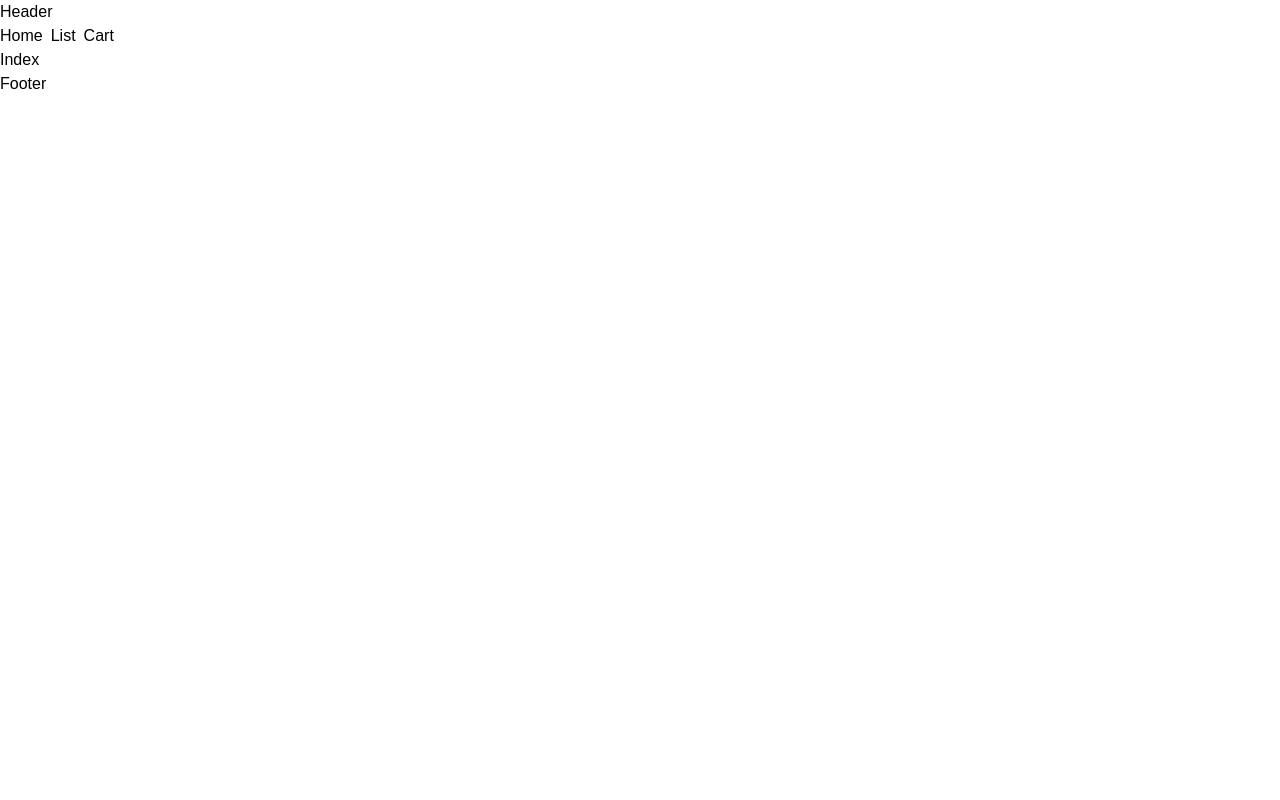
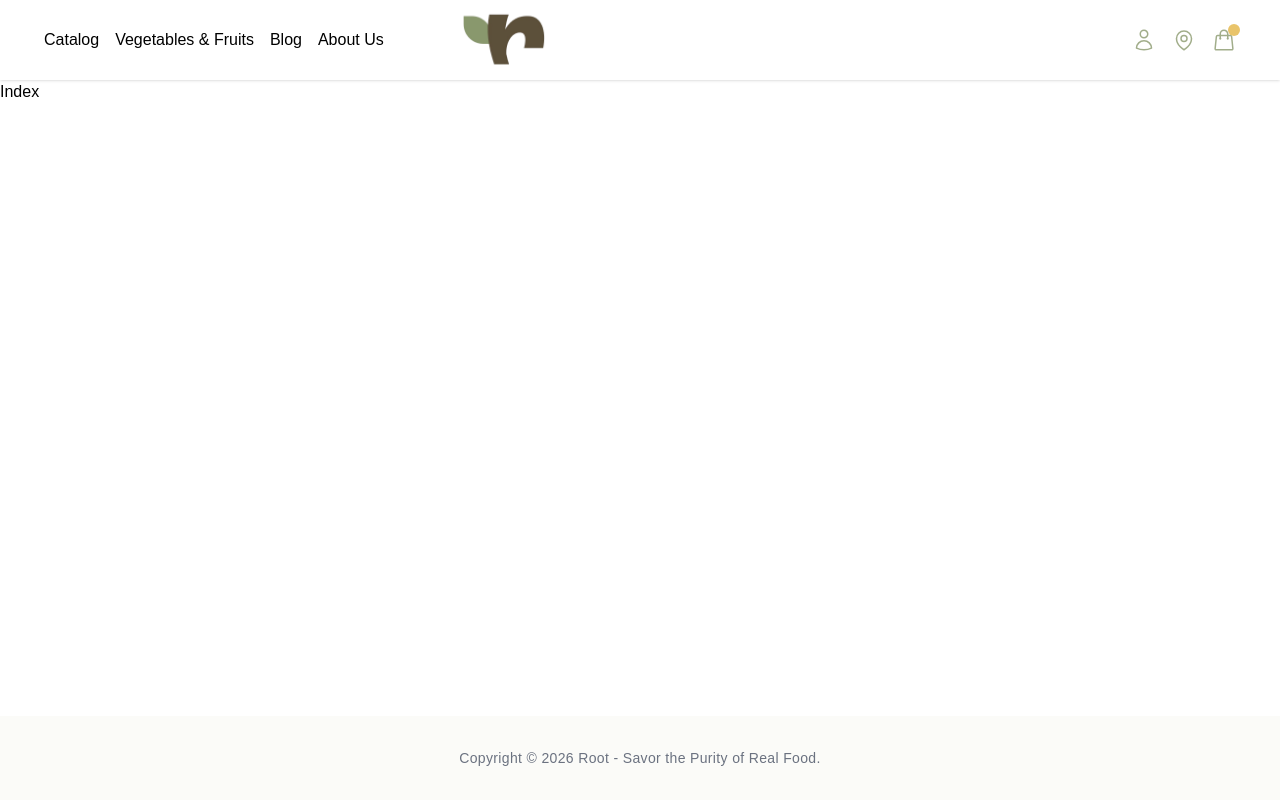
Before and after one commit to pengpon/react-training-2025, a React (Vite) app in the folder week5/: page / in a window 1280 px wide. Built offline with nearby package versions, Linux system fonts and the light colour scheme.

Commit message:
feat(w5): add footer and layout

```diff
--- /dev/null
+++ b/week5/src/components/Footer.jsx
@@ -0,0 +1,15 @@
+function Footer() {
+  return (
+    <>
+      <footer className="w-full py-8 bg-root-bg">
+        <div className="container mx-auto px-4">
+          <p className="text-center text-sm text-content-muted tracking-wide">
+            Copyright © 2026 Root - Savor the Purity of Real Food.
+          </p>
+        </div>
+      </footer>
+    </>
+  );
+}
+
+export default Footer;
--- a/week5/src/layout.jsx
+++ b/week5/src/layout.jsx
@@ -1,16 +1,18 @@
-import { Outlet, NavLink } from "react-router";
+import { Outlet } from "react-router";
+import Header from "./components/Header";
+import Footer from "./components/Footer";
 
 function Layout() {
   return (
     <>
-      <header>Header</header>
-      <div className="flex gap-2">
-        <NavLink to="/">Home</NavLink>
-        <NavLink to="/products">List</NavLink>
-        <NavLink to="/cart">Cart</NavLink>
+      <div className="flex flex-col min-h-screen">
+        <Header />
+        <div className="flex gap-2"></div>
+        <main className="flex-1 container">
+          <Outlet />
+        </main>
+        <Footer />
       </div>
-      <Outlet />
-      <footer>Footer</footer>
     </>
   );
 }
```
